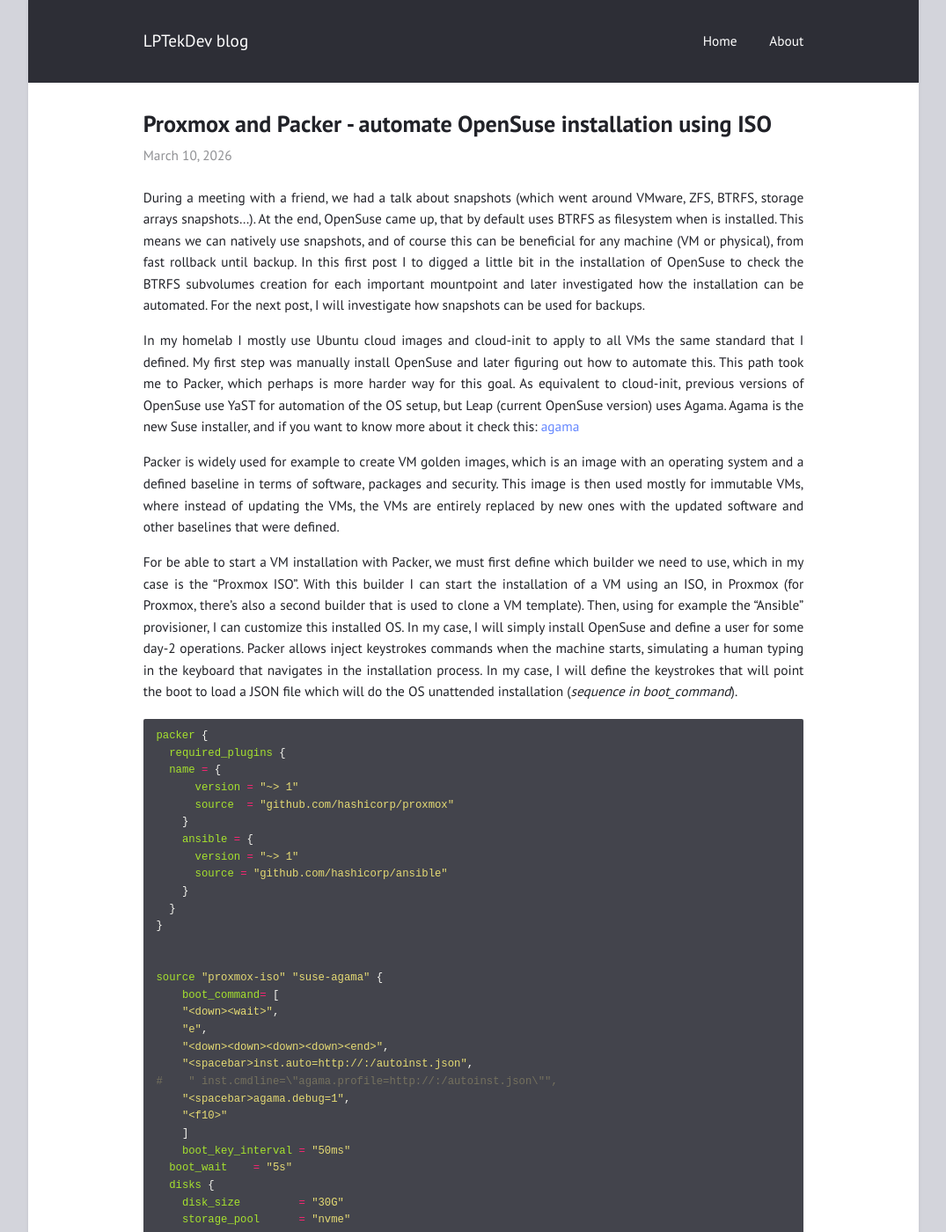
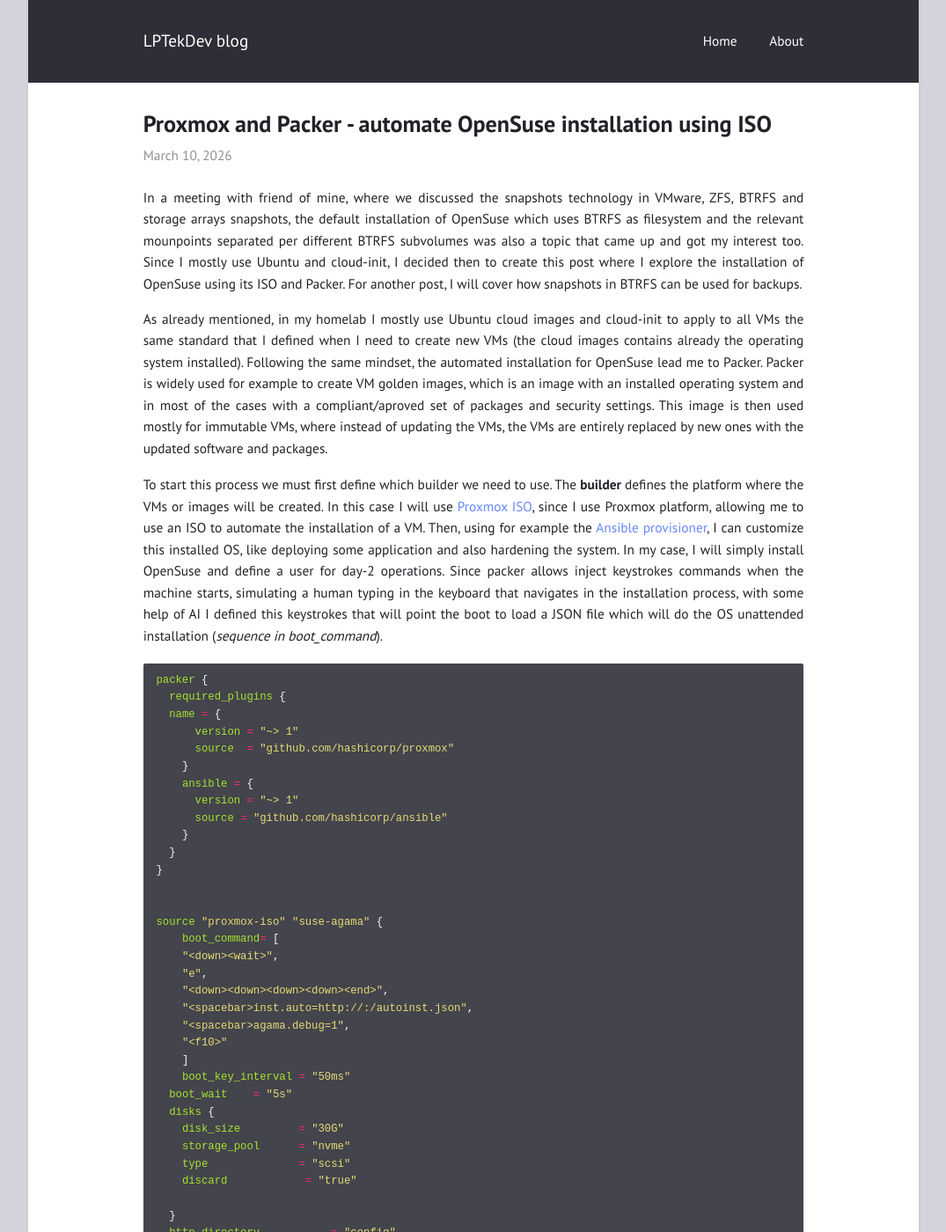
Before and after one commit to lptekdev/homelab, a Jekyll site: the page built from _posts/2026-03-10-PackerProxmoxOpensuse.md, in a window 1280 px wide and 1400 px high. Shown: the whole window at 88% size, without its empty margins (102-1177 px from the left). Built offline with Jekyll 4.4.1, drawn with Linux system fonts in a browser that asks for light colours; some of the changed text lies outside the part shown.

Commit message:
2nd version

````diff
--- a/_posts/2026-03-10-PackerProxmoxOpensuse.md
+++ b/_posts/2026-03-10-PackerProxmoxOpensuse.md
@@ -3,14 +3,13 @@ title:  "Proxmox and Packer - automate OpenSuse installation using ISO"
 layout: post
 ---
 
-During a meeting with a friend, we had a talk about snapshots (which went around VMware, ZFS, BTRFS, storage arrays snapshots…). At the end, OpenSuse came up, that by default uses BTRFS as filesystem when is installed. This means we can natively use snapshots, and of course this can be beneficial for any machine (VM or physical), from fast rollback until backup. In this first post I to digged a little bit in the installation of OpenSuse to check the BTRFS subvolumes creation for each important mountpoint and later investigated how the installation can be automated. For the next post, I will investigate how snapshots can be used for backups.
+In a meeting with friend of mine, where we discussed the snapshots technology in VMware, ZFS, BTRFS and storage arrays snapshots, the default installation of OpenSuse which uses BTRFS as filesystem and the relevant mounpoints separated per different BTRFS subvolumes was also a topic that came up and got my interest too. Since I mostly use Ubuntu and cloud-init, I decided then to create this post where I explore the installation of OpenSuse using its ISO and Packer. For another post, I will cover how snapshots in BTRFS can be used for backups.
 <!--more-->
 
-In my homelab I mostly use Ubuntu cloud images and cloud-init to apply to all VMs the same standard that I defined. My first step was manually install OpenSuse and later figuring out how to automate this. This path took me to Packer, which perhaps is more harder way for this goal. As equivalent to cloud-init, previous versions of OpenSuse use YaST for automation of the OS setup, but Leap (current OpenSuse version) uses Agama. Agama is the new Suse installer, and if you want to know more about it check this: [agama](https://agama-project.github.io/about)
+As already mentioned, in my homelab I mostly use Ubuntu cloud images and cloud-init to apply to all VMs the same standard that I defined when I need to create new VMs (the cloud images contains already the operating system installed). Following the same mindset, the automated installation for OpenSuse lead me to Packer. Packer is widely used for example to create VM golden images, which is an image with an installed operating system and in most of the cases with a compliant/aproved set of packages and security settings. This image is then used mostly for immutable VMs, where instead of updating the VMs, the VMs are entirely replaced by new ones with the updated software and packages.
 
-Packer is widely used for example to create VM golden images, which is an image with an operating system and a defined baseline in terms of software, packages and security. This image is then used mostly for immutable VMs, where instead of updating the VMs, the VMs are entirely replaced by new ones with the updated software and other baselines that were defined.
-
-For be able to start a VM installation with Packer, we must first define which builder we need to use, which in my case is the “Proxmox ISO”. With this builder I can start the installation of a VM using an ISO, in Proxmox (for Proxmox, there's also a second builder that is used to clone a VM template). Then, using for example the "Ansible" provisioner, I can customize this installed OS. In my case, I will simply install OpenSuse and define a user for some day-2 operations. Packer allows inject keystrokes commands when the machine starts, simulating a human typing in the keyboard that navigates in the installation process. In my case, I will define the keystrokes that will point the boot to load a JSON file which will do the OS unattended installation (*sequence in boot_command*).
+To start this process we must first define which builder we need to use. The **builder** defines the platform where the VMs or images will be created. In this case I will use [Proxmox ISO](https://developer.hashicorp.com/packer/integrations/hashicorp/proxmox/latest/components/builder/iso), since I use Proxmox platform, allowing me to use an ISO to automate the installation of a VM. Then, using for example the [Ansible provisioner](https://developer.hashicorp.com/packer/integrations/hashicorp/ansible/latest/components/provisioner/ansible), I can customize this installed OS, like deploying some application and also hardening the system. In my case, I will simply install OpenSuse and define a user for day-2 operations.
+Since packer allows inject keystrokes commands when the machine starts, simulating a human typing in the keyboard that navigates in the installation process, with some help of AI I defined this keystrokes that will point the boot to load a JSON file which will do the OS unattended installation (*sequence in boot_command*).
 
 
 ```hcl
@@ -34,7 +33,6 @@ source "proxmox-iso" "suse-agama" {
     "e",
     "<down><down><down><down><end>",
     "<spacebar>inst.auto=http://{{ .HTTPIP }}:{{ .HTTPPort }}/autoinst.json",
-#    " inst.cmdline=\"agama.profile=http://{{ .HTTPIP }}:{{ .HTTPPort }}/autoinst.json\"",
     "<spacebar>agama.debug=1",
     "<f10>"
     ]
@@ -48,7 +46,7 @@ source "proxmox-iso" "suse-agama" {
 
   }
   http_directory           = "config"
-  http_interface            = "Wi-Fi" # this will force the http server run with ip address of the Wi-fi, since packer binds to the first interface (in my case is a physical interface which has no IP, resulting in suse not able to get the autoinst.json file)
+  http_interface            = "Wi-Fi" # this will force the http server run with ip address of the Wi-fi, since packer binds to the first interface (in my case was a physical interface which has no IP, resulting in the installer not able to get the autoinst.json file)
   http_port_min = 8111
   http_port_max = 8111
   insecure_skip_tls_verify = true
@@ -81,8 +79,9 @@ build {
 }
 
 ```
-When Packer starts, for the Proxmox builder, if we define the http_directory property, a HTTP server is instantiated and can be used to serve the files for the unattended installation. Since the details about this HTTP server are unknown, Packer allows the use of the variables :{{ .HTTPIP }}:{{ .HTTPPort }} to point the boot to the correct HTTP server that has the JSON file that will start the unattended installation.
-The autoinst.json file is below, where some of the fields are blank due to security reasons. The scripts section is used to craete the 2-day operations user and add the allowed commands in its sudoers file. The storage section was kept as default, since it separates the important mountpoints by individual BTRFS subvolumes:
+
+When Packer starts, for the Proxmox builder, if we define the *http_directory* property, a [HTTP server](https://developer.hashicorp.com/packer/integrations/hashicorp/proxmox/latest/components/builder/iso#http-directory-configuration) is instantiated and can be used to serve the files for the unattended installation. Since the deep details about this HTTP server are unknown, Packer allows the use of the variables :{{ .HTTPIP }}:{{ .HTTPPort }} to help pointing the boot to the correct HTTP server that hosts the JSON file that will start the unattended installation.
+The autoinst.json file is below, where some of the fields are blank due to security reasons. The scripts section is used to create the 2-day operations user and add the allowed commands in its sudoers file. The storage section was kept as default, since it separates the important mountpoints by individual BTRFS subvolumes:
 
 ```hcl
 {
@@ -190,6 +189,6 @@ echo "ansible_automation ALL=(root) NOPASSWD: APT_CMDS, ALLOY_CMDS, MONITORING_R
 
 ```
 
-Important links:
+Another important links:
 - [Hashed password](https://documentation.suse.com/sles/16.0/html/SLES-x86-64-agama-automated-installation/index.html#root-authentication-agama-installation-profile)
 - [Script section](https://documentation.suse.com/sles/16.0/html/SLES-x86-64-agama-automated-installation/index.html#scripts-configuration-agama-installation-profile)
````
Also changed, not shown: other parts of _posts/2026-03-10-PackerProxmoxOpensuse.md (+2 -2 lines).
